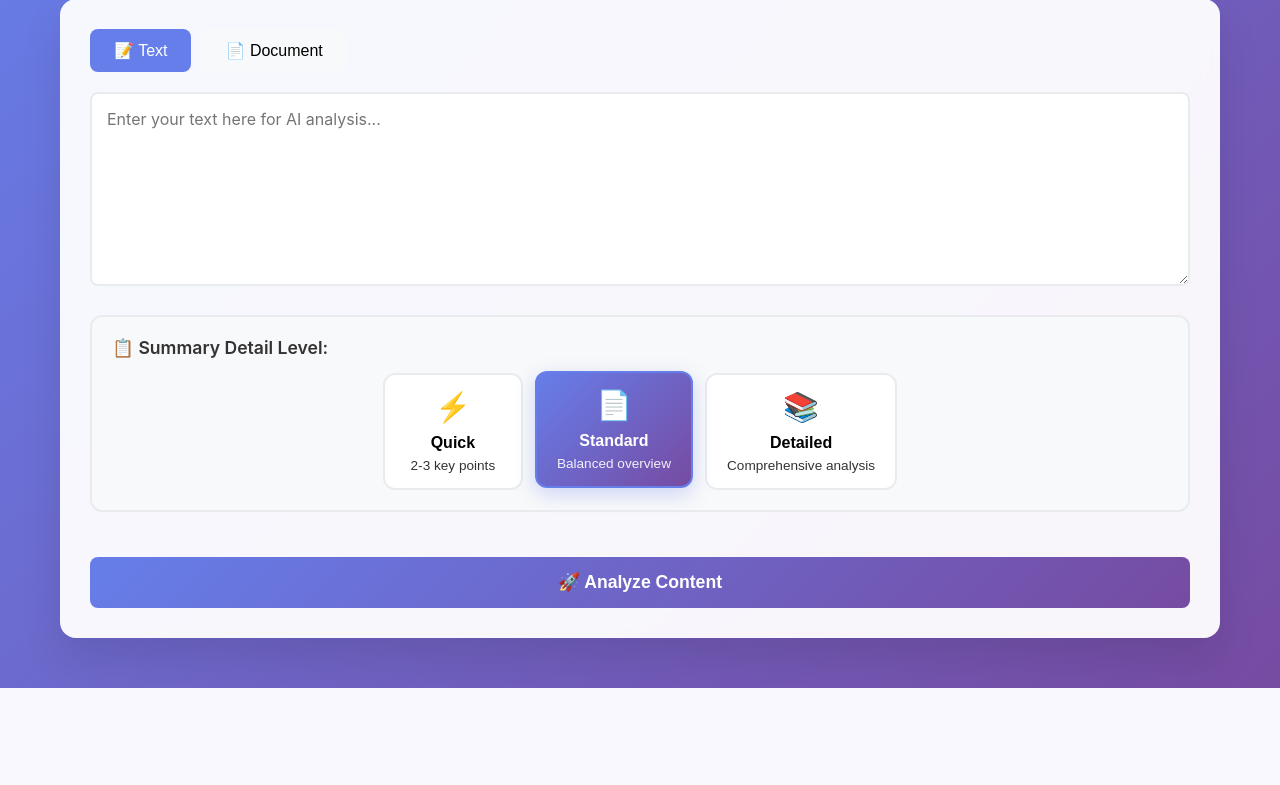
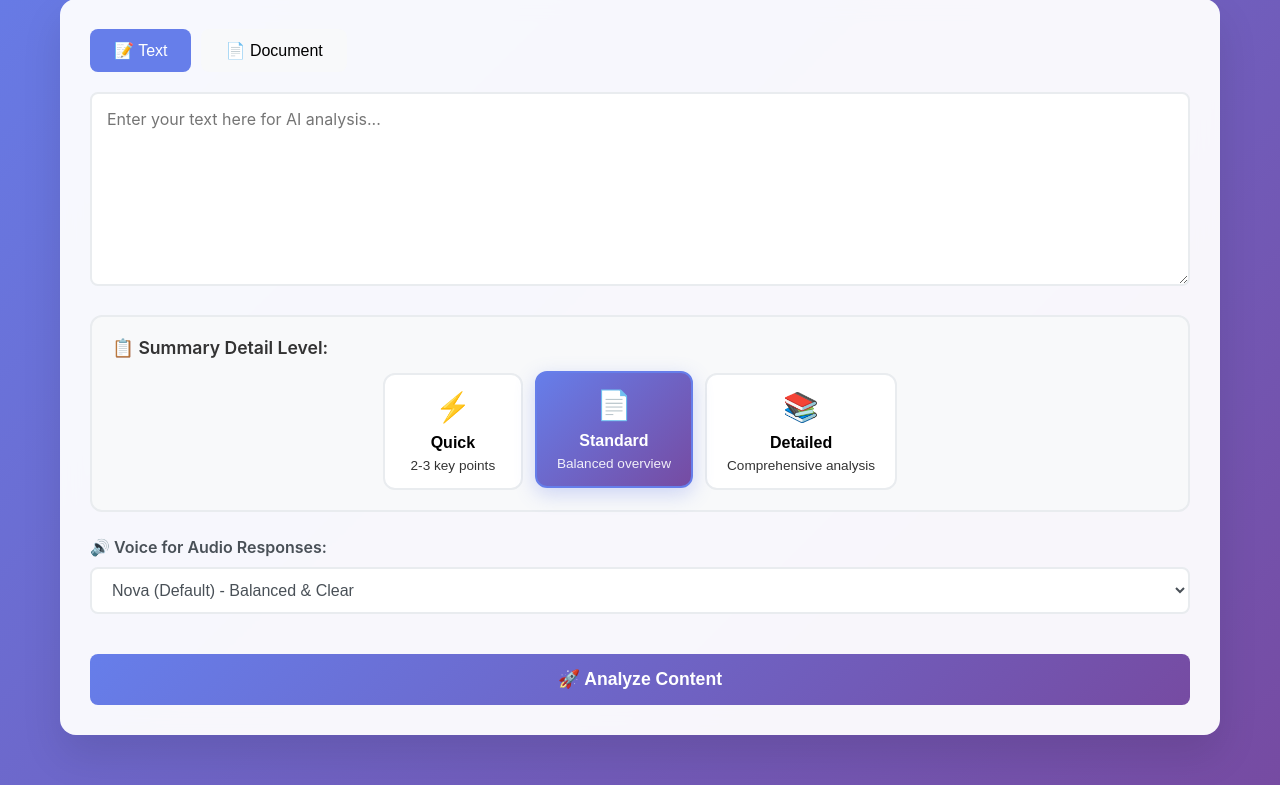
Before and after one commit to schwim23/myaigist, a Flask app: page / in a window 1280 px wide. Shown: the part 155-940 px from the top of the page. Before the commit the page ends 843 px from the top, so only its background shows below. Run offline with Flask 2, Linux system fonts and the light colour scheme.

Commit message:
Implement voice selection for TTS audio responses
Features added:
- Voice selection dropdown with 6 OpenAI TTS voices
- Beautiful UI styling matching site aesthetics
- All voices available: Nova, Alloy, Echo, Fable, Onyx, Shimmer
- Voice parameter sent to both summary and Q&A audio generation
- Default voice is Nova for balanced & clear output
- Descriptive voice names with personality descriptions

Backend changes:
- Updated /api/process-content to accept voice parameter
- Updated /api/ask-question to accept voice parameter
- Pass voice parameter to transcriber.text_to_speech() calls
- Support for both JSON and FormData requests with voice

Frontend changes:
- Added voice selection dropdown to main interface
- CSS styling for professional dropdown appearance
- JavaScript integration with existing summary level system
- Voice parameter included in all API requests
- Proper event handling and state management

Now users can truly choose from 6 different AI voices as mentioned in README\!

🤖 Generated with [Claude Code](https://claude.ai/code)

Co-Authored-By: Claude <noreply@anthropic.com>

```diff
--- a/main.py
+++ b/main.py
@@ -163,6 +163,7 @@ def process_content():
             data = request.get_json()
             content_type = data.get('type')
             summary_level = data.get('summary_level', 'standard')
+            voice = data.get('voice', 'nova')
 
             print(f"📝 Processing text content with {summary_level} summary")
 
@@ -180,8 +181,8 @@ def process_content():
                 audio_url = None
                 if transcriber:
                     try:
-                        audio_url = transcriber.text_to_speech(summary)
-                        print(f"🔊 Generated audio: {audio_url}")
+                        audio_url = transcriber.text_to_speech(summary, voice=voice)
+                        print(f"🔊 Generated audio with {voice} voice: {audio_url}")
                     except Exception as e:
                         print(f"⚠️  Audio generation failed: {e}")
 
@@ -218,6 +219,7 @@ def process_content():
             file = request.files.get('file')
             content_type = request.form.get('type')
             summary_level = request.form.get('summary_level', 'standard')
+            voice = request.form.get('voice', 'nova')
 
             print(f"📄 Processing {content_type} file: {file.filename if file else 'None'} with {summary_level} summary")
 
@@ -255,8 +257,8 @@ def process_content():
                 audio_url = None
                 if transcriber:
                     try:
-                        audio_url = transcriber.text_to_speech(summary)
-                        print(f"🔊 Generated audio: {audio_url}")
+                        audio_url = transcriber.text_to_speech(summary, voice=voice)
+                        print(f"🔊 Generated audio with {voice} voice: {audio_url}")
                     except Exception as e:
                         print(f"⚠️  Audio generation failed: {e}")
 
@@ -311,6 +313,7 @@ def ask_question():
     try:
         data = request.get_json()
         question = data.get('question')
+        voice = data.get('voice', 'nova')  # Default voice for Q&A audio
         if not question:
             return jsonify({'error': 'No question provided'}), 400
 
@@ -333,8 +336,8 @@ def ask_question():
         audio_url = None
         if transcriber:
             try:
-                audio_url = transcriber.text_to_speech(answer)
-                print(f"🔊 Generated audio for answer: {audio_url}")
+                audio_url = transcriber.text_to_speech(answer, voice=voice)
+                print(f"🔊 Generated audio for answer with {voice} voice: {audio_url}")
             except Exception as e:
                 print(f"⚠️  Audio generation failed: {e}")
 
--- a/static/js/app.js
+++ b/static/js/app.js
@@ -7,6 +7,7 @@ class MyAIGist {
         this.startTime = null;
         this.currentRecordingBlob = null;
         this.selectedSummaryLevel = 'standard'; // Default to standard
+        this.selectedVoice = 'nova'; // Default voice
 
         // Bind methods (extra safety against "not a function" if something rebinds context)
         this.processContent = this.processContent.bind(this);
@@ -20,6 +21,7 @@ class MyAIGist {
         this.setupEventListeners();
         this.setupTabs();
         this.setupSummaryLevels();
+        this.setupVoiceSelection();
 
         // Debug: list methods to ensure processContent exists
         const protoMethods = Object.getOwnPropertyNames(Object.getPrototypeOf(this));
@@ -139,6 +141,16 @@ class MyAIGist {
                 this.showStatus(`Summary level set to: ${levelNames[level]}`, 'success');
             });
         });
+    }
+
+    setupVoiceSelection() {
+        const voiceSelect = document.getElementById('voice-select');
+        if (voiceSelect) {
+            voiceSelect.addEventListener('change', () => {
+                this.selectedVoice = voiceSelect.value;
+                console.log('🔊 Voice selected:', this.selectedVoice);
+            });
+        }
     }
 
     // ===== Recording methods (unchanged) =====
@@ -385,7 +397,7 @@ class MyAIGist {
             if (activeTab === 'text') {
                 const text = document.getElementById('text-input')?.value?.trim() || '';
                 if (!text) throw new Error('Please enter some text to analyze');
-                requestData = { type: 'text', text, summary_level: this.selectedSummaryLevel };
+                requestData = { type: 'text', text, summary_level: this.selectedSummaryLevel, voice: this.selectedVoice };
 
             } else if (activeTab === 'file') {
                 const fileInput = document.getElementById('file-input');
@@ -395,6 +407,7 @@ class MyAIGist {
                 formData.append('file', fileInput.files[0]);
                 formData.append('type', 'file');
                 formData.append('summary_level', this.selectedSummaryLevel);
+                formData.append('voice', this.selectedVoice);
                 isFormData = true;
             }
 
@@ -482,7 +495,7 @@ class MyAIGist {
             const response = await fetch('/api/ask-question', {
                 method: 'POST',
                 headers: { 'Content-Type': 'application/json', 'Accept': 'application/json' },
-                body: JSON.stringify({ question: questionText })
+                body: JSON.stringify({ question: questionText, voice: this.selectedVoice })
             });
 
             if (!response.ok) {
--- a/templates/index.html
+++ b/templates/index.html
@@ -51,6 +51,41 @@
             transform: translateY(-2px);
         }
 
+        /* Voice selector styling */
+        .voice-options {
+            margin: 20px 0;
+        }
+
+        .voice-label {
+            display: block;
+            margin-bottom: 10px;
+            font-weight: 600;
+            color: #495057;
+            font-size: 1rem;
+        }
+
+        .voice-dropdown {
+            width: 100%;
+            padding: 12px 16px;
+            border: 2px solid #e9ecef;
+            border-radius: 8px;
+            background: white;
+            font-size: 1rem;
+            color: #495057;
+            cursor: pointer;
+            transition: border-color 0.3s ease, box-shadow 0.3s ease;
+        }
+
+        .voice-dropdown:focus {
+            outline: none;
+            border-color: #667eea;
+            box-shadow: 0 0 0 3px rgba(102, 126, 234, 0.1);
+        }
+
+        .voice-dropdown:hover {
+            border-color: #667eea;
+        }
+
         @media (max-width: 768px) {
             .nav-header {
                 flex-direction: column;
@@ -60,6 +95,10 @@
             .nav-links {
                 flex-wrap: wrap;
                 justify-content: center;
+            }
+
+            .voice-dropdown {
+                font-size: 0.95rem;
             }
         }
     </style>
@@ -132,6 +171,21 @@
                 </div>
             </div>
 
+            <!-- Voice Options -->
+            <div class="voice-options">
+                <label class="voice-label">🔊 Voice for Audio Responses:</label>
+                <div class="voice-selector">
+                    <select id="voice-select" class="voice-dropdown">
+                        <option value="nova" selected>Nova (Default) - Balanced & Clear</option>
+                        <option value="alloy">Alloy - Neutral & Professional</option>
+                        <option value="echo">Echo - Warm & Friendly</option>
+                        <option value="fable">Fable - Expressive & Dynamic</option>
+                        <option value="onyx">Onyx - Deep & Authoritative</option>
+                        <option value="shimmer">Shimmer - Bright & Energetic</option>
+                    </select>
+                </div>
+            </div>
+
             <button id="process-btn" class="primary-btn">🚀 Analyze Content</button>
         </section>
 
```
